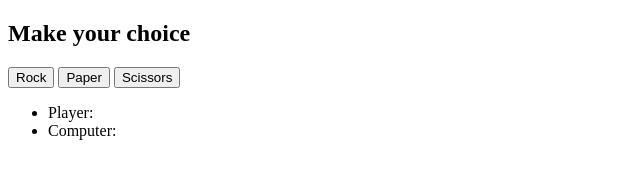
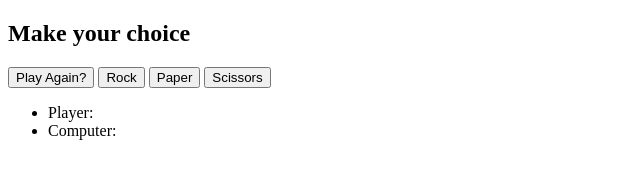
Before and after one commit to cmosol/rock-paper-scissors, a plain HTML site: page index.html in a window 1280 px wide. Shown: the whole page, without its empty margins (0-640 px from the left). Drawn offline with Linux system fonts and the light colour scheme.

Commit message:
add reload button

```diff
--- a/index.html
+++ b/index.html
@@ -8,7 +8,9 @@
     <script src='script.js' defer></script>
 </head>
 <body>
-    <h2>Make your choice</h2>
+    <div class='container'>
+        <h2 class='prompt'>Make your choice</h2>
+        <button id='reload'>Play Again?</button>
         <button id='rock'>Rock</button>
         <button id='paper'>Paper</button>
         <button id='scissors'>Scissors</button>
@@ -18,5 +20,6 @@
                 <li id="computerScore">Computer:</li>
             </ul>
         </div>
+    </div>
 </body>
 </html>
```
Lines whose indentation alone changed are shown as unchanged.
